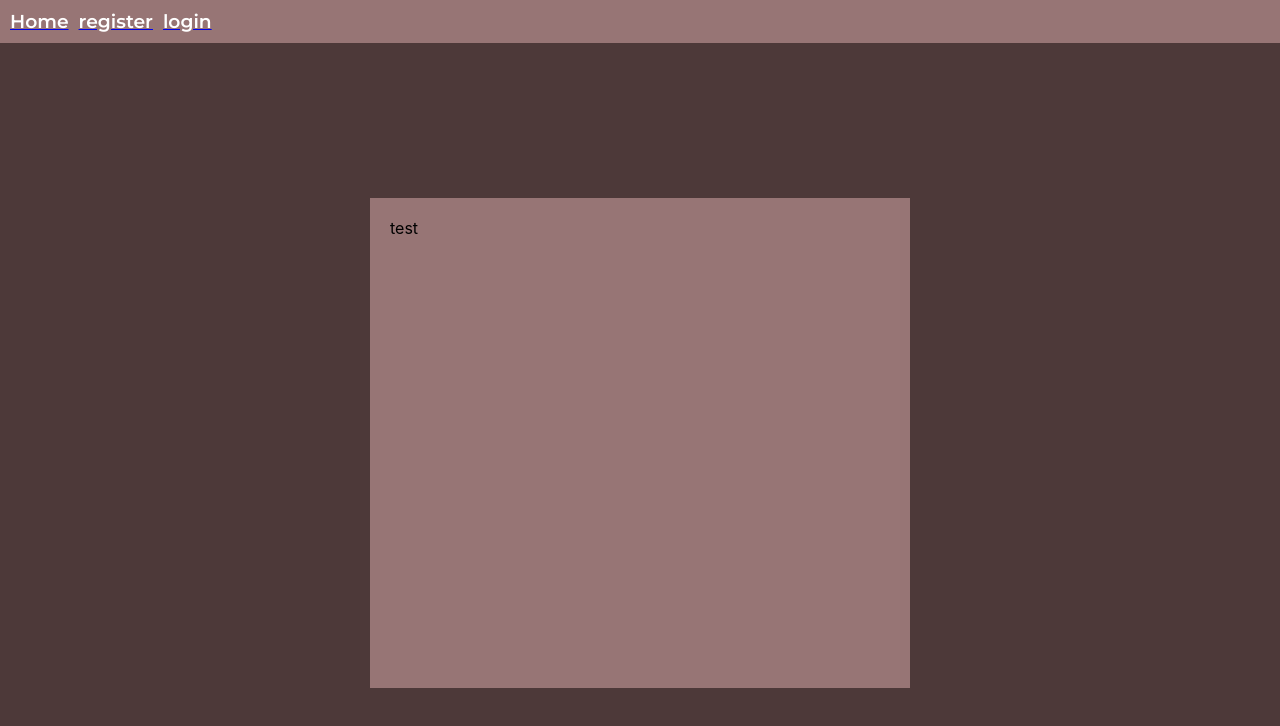
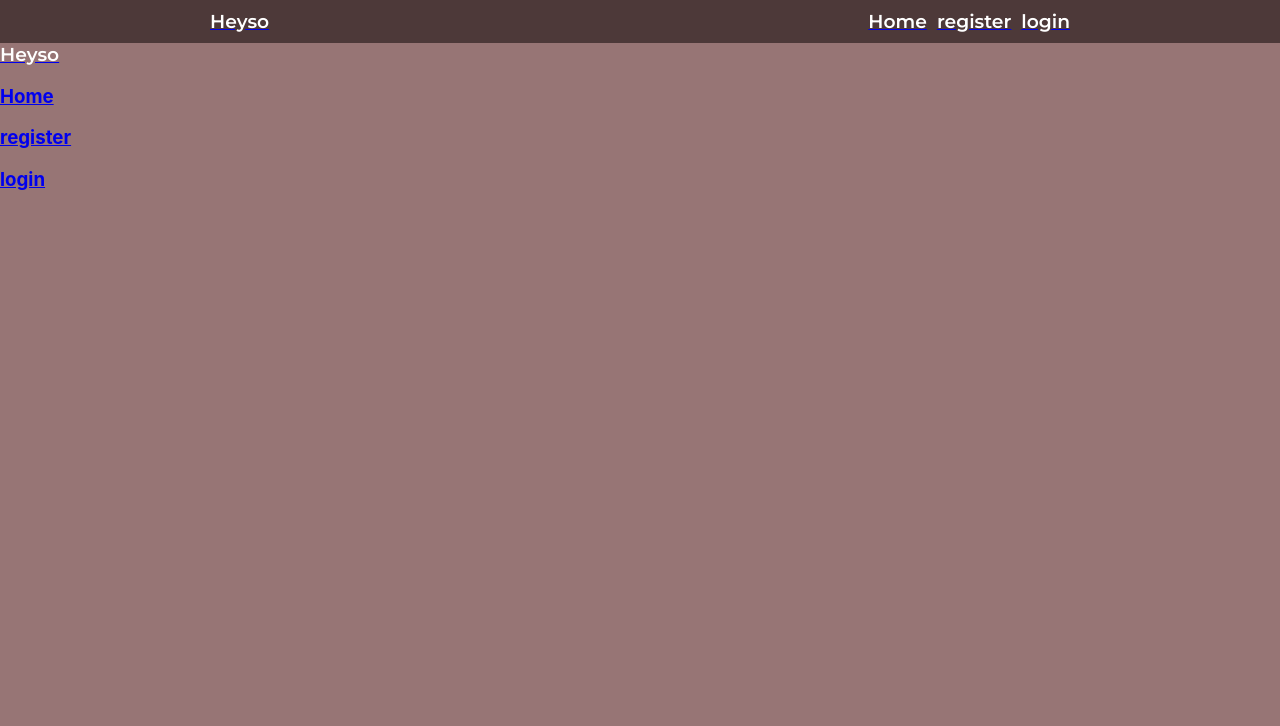
Before and after one commit to matterwin/DSA-Visual, a React (Create React App) app in the folder App/front-end/: page / in a window 1280 px wide. Shown: the top 726 px of the page. Built offline with nearby package versions, Linux system fonts and the light colour scheme; the HTML template or start-up script is replaced by a standard one.

Commit message:
revamping structure

```diff
--- a/App/front-end/public/index.html
+++ b/App/front-end/public/index.html
@@ -24,7 +24,7 @@
       work correctly both with client-side routing and a non-root public URL.
       Learn how to configure a non-root public URL by running `npm run build`.
     -->
-    <title>React App</title>
+    <title>Heyso</title>
   </head>
   <body>
     <noscript>You need to enable JavaScript to run this app.</noscript>
--- a/App/front-end/src/App.css
+++ b/App/front-end/src/App.css
@@ -11,6 +11,7 @@ background-color: #977575;
 
 html, body {
   background-color: #4d3939;
+  background-color: #977575;
   /* margin-top: 10px;
   margin-bottom: 10px;
   margin-left: 200px;
--- a/App/front-end/src/App.js
+++ b/App/front-end/src/App.js
@@ -20,8 +20,6 @@ function App() {
 
   const HideNav = (validNavPath && !HideNavIf) ? <Nav /> : null;
 
-
-
   return (
     <div>
        <Router>
--- a/App/front-end/src/Core/Home/home.css
+++ b/App/front-end/src/Core/Home/home.css
@@ -7,7 +7,7 @@
   align-items: center;
   position: static;
   background-color: #6b5151;
-
+  background-color: #977575;
   margin-left: 400px;
   margin-right: 400px;
 }
--- a/App/front-end/src/Core/Home/home.js
+++ b/App/front-end/src/Core/Home/home.js
@@ -4,11 +4,6 @@ import "./home.css"
 function Home(){
     return (
         <div className="container">
-            <div className="box-container">
-                <div className="box">
-                    test
-                </div>
-            </div>
 
         </div>
     );
--- a/App/front-end/src/Core/Nav/nav.css
+++ b/App/front-end/src/Core/Nav/nav.css
@@ -3,20 +3,51 @@
     margin-bottom: 50px; */
     background-color: #6b5151;
     background-color: #977575;
+    background-color: #A9C9A3;
+    background-color: #4d3939;
     padding: 10px;
 }
 
-.nav-container h3 {
+.right-side h3 {
     font-family: 'Montserrat', sans-serif;
     color: #fff;
     padding: 0;
     margin: 0;
+    text-decoration: none;
 }
 
-.left-nav-container{
+.nav-l-r-container {
     display: flex;
     flex-direction:row;
     align-items: center;
     justify-content: flex-start;
     gap: 10px;
 }
+
+.right-side{
+    margin-left: auto;
+    display: flex;
+    flex-direction:row;
+    align-items: center;
+    justify-content: flex-start;
+    gap: 10px;
+}
+
+.headline {
+    font-family: 'Montserrat', sans-serif;
+    color: #fff;
+    padding: 0;
+    margin: 0;
+    text-decoration: none;
+    font-weight: 600;
+}
+
+.left-side{
+    margin-right: auto;
+
+}
+
+.inside-nav{
+    margin-left: 200px;
+    margin-right: 200px;
+}
--- a/App/front-end/src/Core/Nav/nav.js
+++ b/App/front-end/src/Core/Nav/nav.js
@@ -6,19 +6,45 @@
 // import Divider from '@mui/material/Divider';
 import { NavLink } from "react-router-dom";
 import "./nav.css"
+import "./subnav.css"
 
 const Nav = () => {
   return (
+    <div>
       <div className='nav-container'>
-      <div>
-        <div className="left-nav-container">
+        <div className="inside-nav">
+          <div className="nav-l-r-container">
+            <div className="left-side">
+              <NavLink end to="/">
+                <h3 className="headline">Heyso</h3>
+              </NavLink>
+            </div>
+            <div className="right-side">
               <NavLink end to="/">
                 <h3>Home</h3>
               </NavLink>
               <a href="/register"><h3>register</h3></a>
               <a href="/login"><h3>login</h3></a>
             </div>
-        <div>
+          </div>
+        </div>
+      </div>
+      <div className='sub-nav-container'>
+      <div className="sub-inside-nav">
+        <div className="sub-nav-l-r-container">
+          <div className="sub-left-side">
+            <NavLink end to="/">
+              <h3 className="headline">Heyso</h3>
+            </NavLink>
+          </div>
+          <div className="sub-right-side">
+            <NavLink end to="/">
+              <h3>Home</h3>
+            </NavLink>
+            <a href="/register"><h3>register</h3></a>
+            <a href="/login"><h3>login</h3></a>
+          </div>
+        </div>
       </div>
     </div>
   </div>
```
Also changed, not shown: App/front-end/src/Core/Nav/subnav.css (added). Lines whose indentation alone changed are shown as unchanged.
